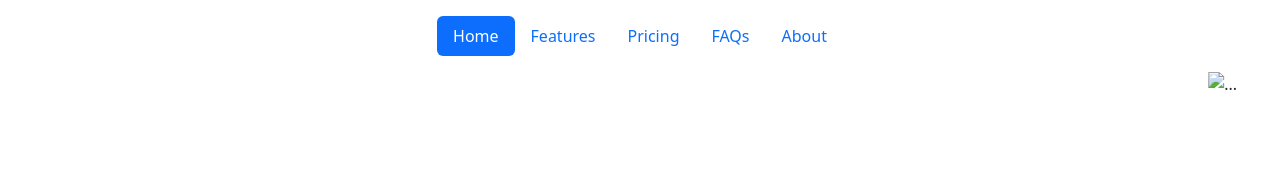
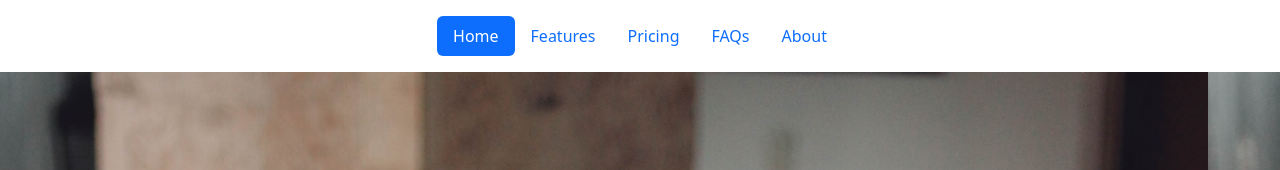
Before and after one commit to arunajithin/cs-bootcamp-my-test, a plain HTML site: page index.html in a window 1280 px wide. Shown: the top 170 px of the page. Drawn offline with nearby package versions, Linux system fonts and the light colour scheme.

Commit message:
Added image and updated the image files.

```diff
--- a/index.html
+++ b/index.html
@@ -108,13 +108,13 @@
         <div id="carouselExampleControls" class="carousel slide" data-bs-ride="carousel">
           <div class="carousel-inner">
             <div class="carousel-item active">
-              <img src="..." class="d-block w-100" alt="...">
+              <img src="./coding.jpg" class="d-block w-100" alt="...">
             </div>
             <div class="carousel-item">
-              <img src="..." class="d-block w-100" alt="...">
+              <img src="./coding.jpg" class="d-block w-100" alt="...">
             </div>
             <div class="carousel-item">
-              <img src="..." class="d-block w-100" alt="...">
+              <img src="./coding.jpg" class="d-block w-100" alt="...">
             </div>
           </div>
           <button class="carousel-control-prev" type="button" data-bs-target="#carouselExampleControls" data-bs-slide="prev">
```
Also changed, not shown: coding.jpg (added).
